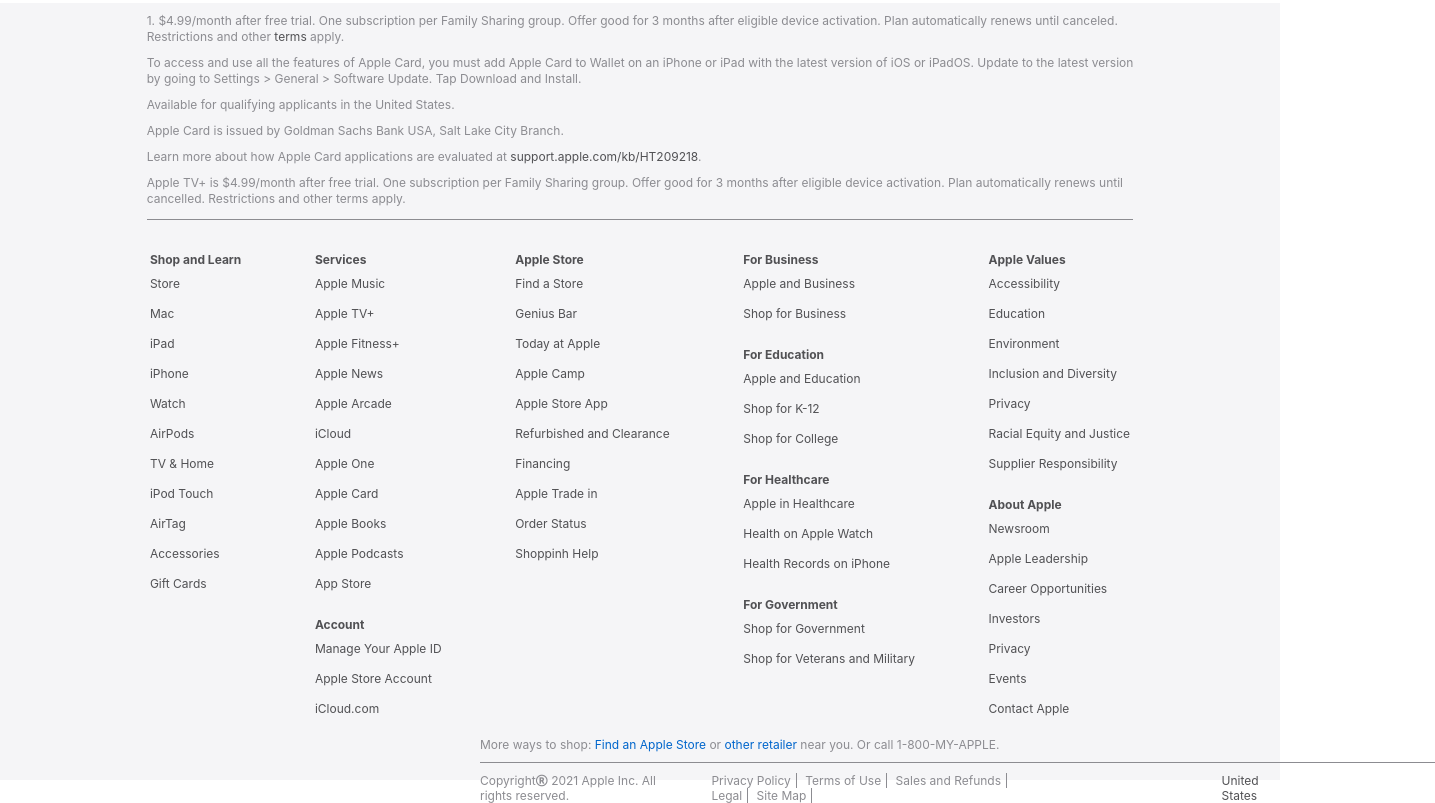
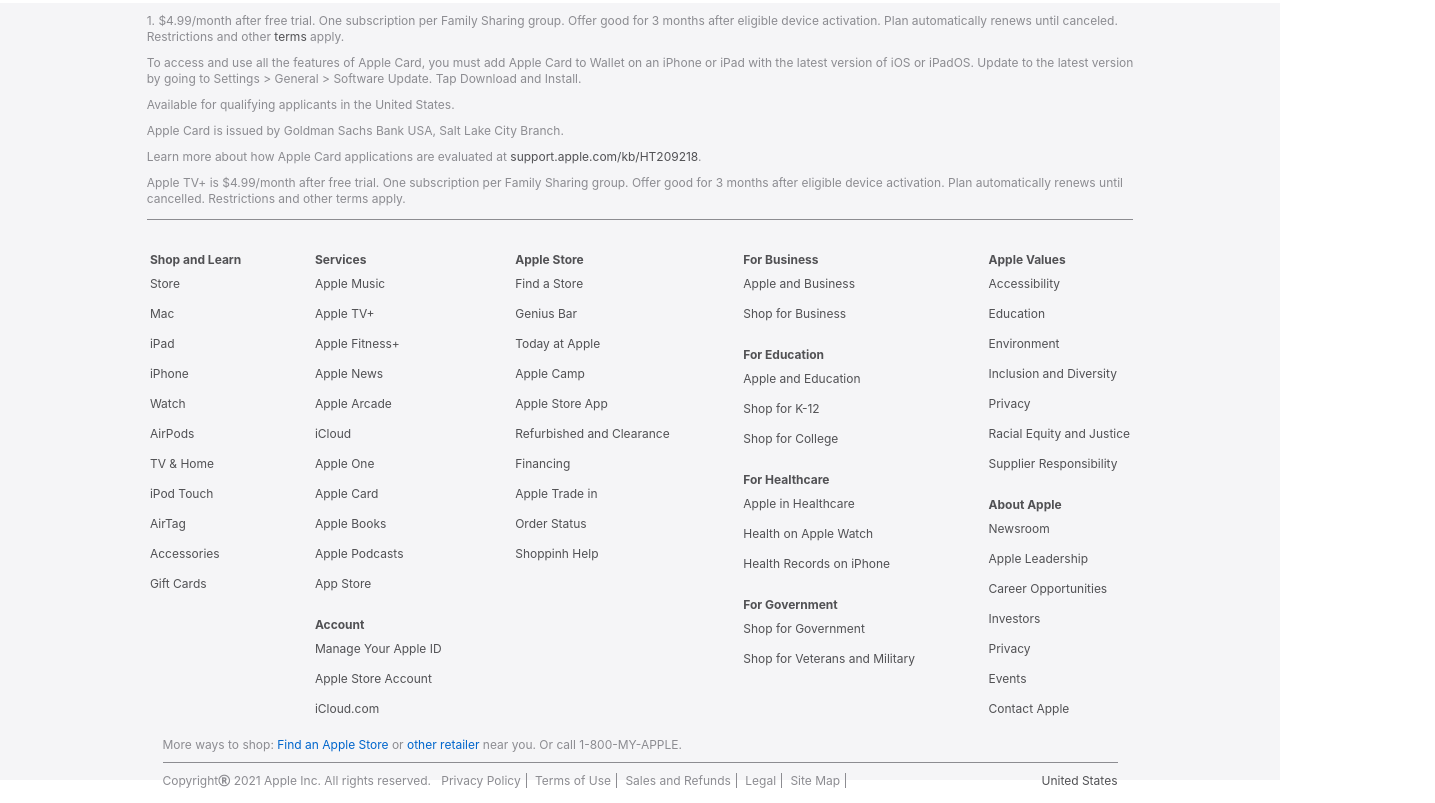
Before and after one commit to Ernestobolkin/apple, a plain HTML site: page index.html in a window 1280 px wide. Shown: the part 3965-4768 px from the top of the page, 1435 px wide, since content can reach past the window. Drawn offline with Linux system fonts and the light colour scheme.

Commit message:
footer Fix

```diff
--- a/css/footer.css
+++ b/css/footer.css
@@ -56,7 +56,7 @@ footer a:hover {
 /* not responsive part :( */
 
 .myApple {
-  transform: translateX(480px);
+  margin: auto;
   font-size: 12px;
   padding: 15px 0 10px 0;
   border-bottom: 0.8px solid;
@@ -65,16 +65,14 @@ footer a:hover {
 .myApple a {
   color: #0066cc;
 }
-.copyright i {
-}
+
 .copyright {
-  padding-left: 470px;
+  margin: auto;
   font-size: 12px;
   display: flex;
   padding-top: 10px;
-}
-.copyright p {
-  padding: 0 10px;
+  justify-content: space-between;
+  width: 955px;
 }
 .copyright span {
   padding: 0 5px;
```
